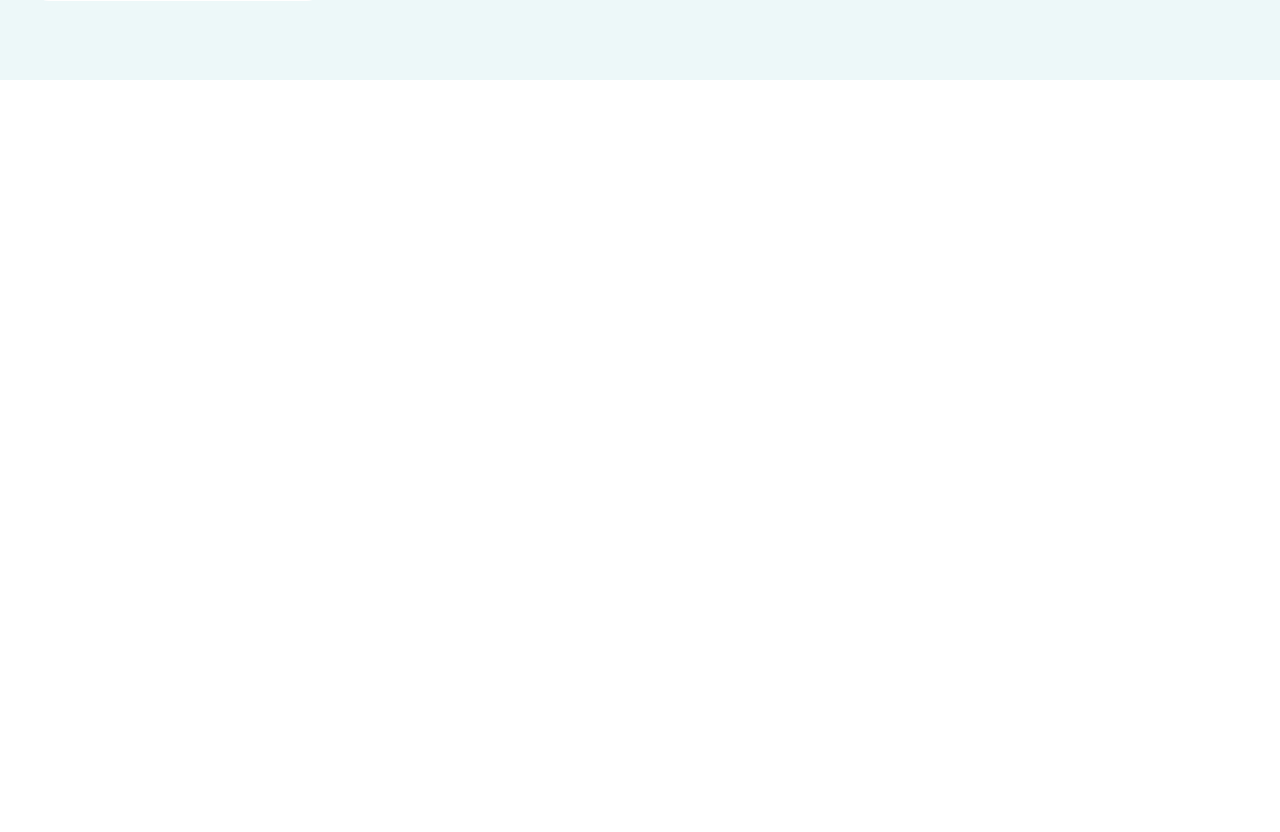
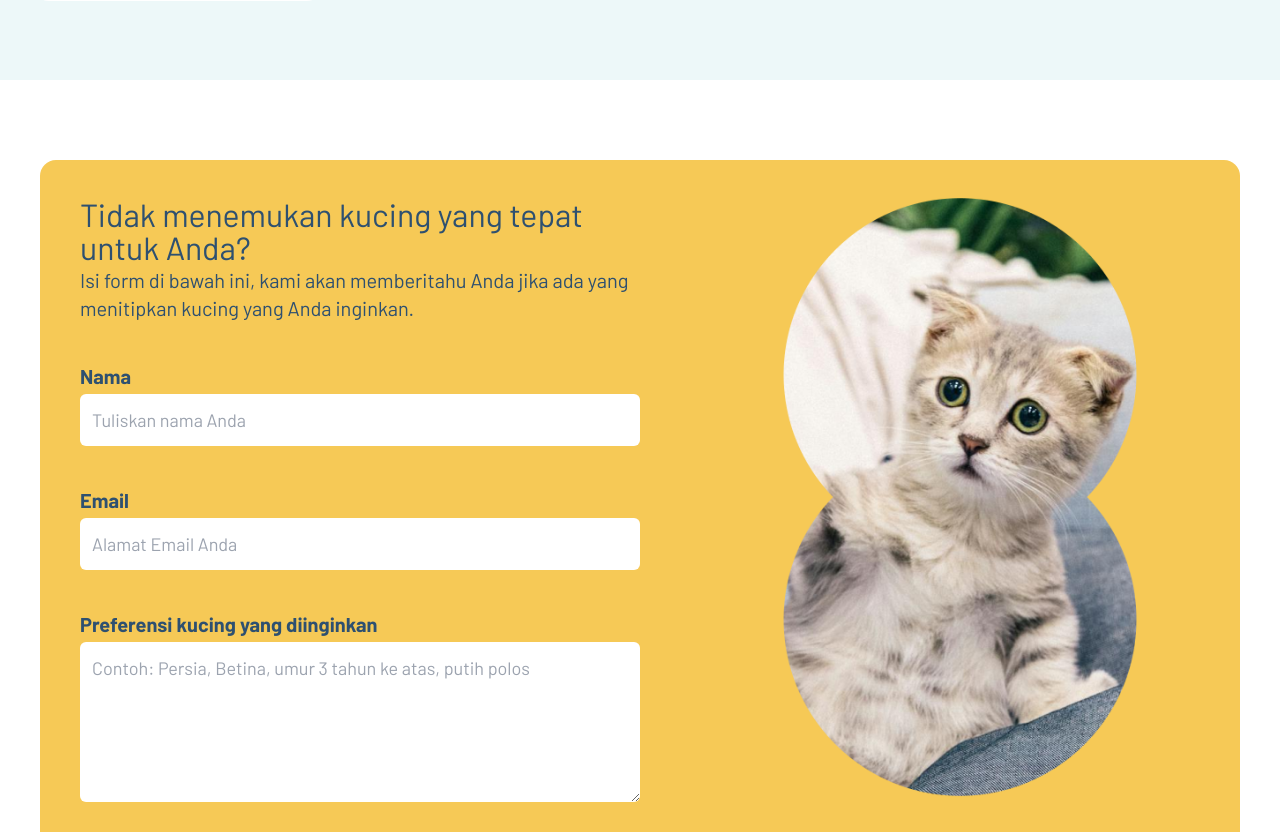
Before and after one commit to yasin-codes/asat-web, a website: page src/adopsi.html in a window 1280 px wide. Shown: the part 2408-3240 px from the top of the page. Before the commit the page ends 2488 px from the top, so only its background shows below. Drawn offline with nearby package versions, Linux system fonts and the light colour scheme.

Commit message:
made the form still havent done the js

```diff
--- a/src/adopsi.html
+++ b/src/adopsi.html
@@ -135,6 +135,32 @@
           </div>
         </div>
       </section>
+      <section class="bg-white">
+        <div class="container mx-auto px-10 my-20">
+          <div class="flex flex-col lg:flex-row w-full bg-yellowLah rounded-2xl overflow-hidden text-white">
+            <div class="w-full text-3xl flex-1 flex flex-col gap-10 p-10 justify-center">
+              <p class="text-xl text-dark">
+                <span class="text-[32px]">Tidak menemukan kucing yang tepat untuk Anda?</span> <br />
+                Isi form di bawah ini, kami akan memberitahu Anda jika ada yang menitipkan kucing yang Anda inginkan.
+              </p>
+              <div class="flex flex-col font-['Barlow'] gap-1">
+                <label for="name" class="text-dark font-bold text-xl">Nama</label>
+                <input type="text" placeholder="Tuliskan nama Anda" class="text-lg p-3 rounded-md" />
+              </div>
+              <div class="flex flex-col font-['Barlow'] gap-1">
+                <label for="name" class="text-dark font-bold text-xl">Email</label>
+                <input type="text" placeholder="Alamat Email Anda" class="text-lg p-3 rounded-md" />
+              </div>
+              <div class="flex flex-col font-['Barlow'] gap-1">
+                <label for="name" class="text-dark font-bold text-xl">Preferensi kucing yang diinginkan</label>
+                <textarea name="preference" cols="10" placeholder="Contoh: Persia, Betina, umur 3 tahun ke atas, putih polos" class="text-lg p-3 h-40 rounded-md" id=""></textarea>
+              </div>
+              <a href="#" class="bg-dark hover:bg-sky-950 hover:transition hover:duration-300 duration-300 text-white text-2xl items-center font-semibold p-6 rounded-full justify-center flex mt-10">Submit</a>
+            </div>
+            <div class="w-full flex-1"><img src="/public/img/Image(5).png" class="h-fit w-fit" alt="" /></div>
+          </div>
+        </div>
+      </section>
     </main>
   </body>
 </html>
--- a/tailwind.config.js
+++ b/tailwind.config.js
@@ -11,6 +11,7 @@ module.exports = {
         greenish: "#C6EAE3",
         lightCyan: "#B7EBE4",
         teally: "#5FB7A7",
+        yellowLah: "#F6C956",
       },
     },
   },
```
Also changed, not shown: public/img/Image(5).png (added), src/output.css.
